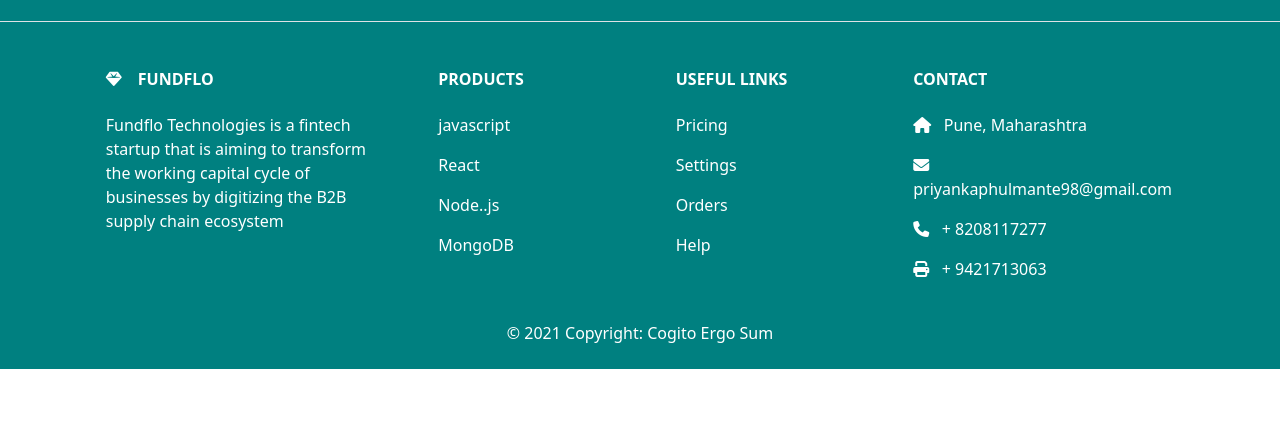
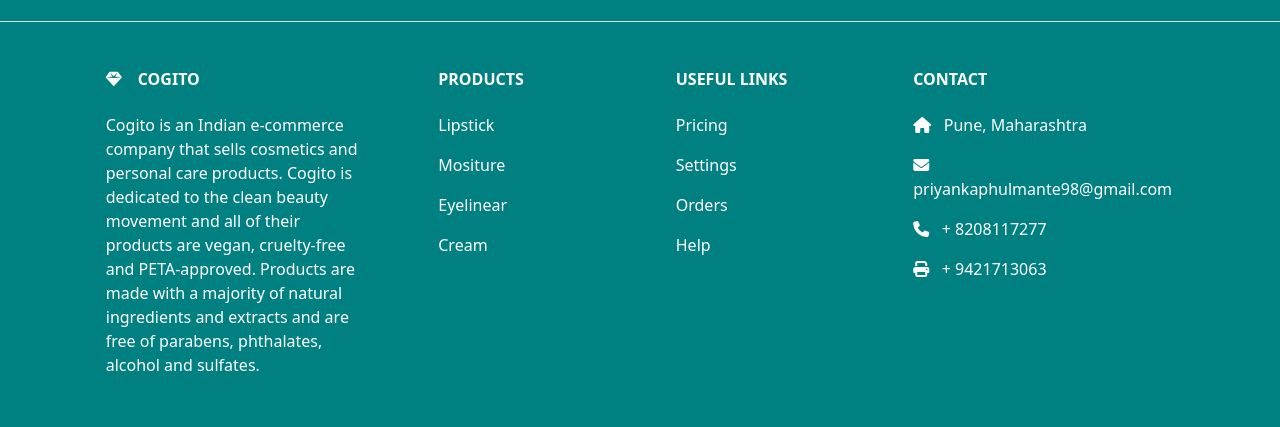
Before and after one commit to priyankaphulmante98/Cogito-E-commerce-website, a React (Create React App) app in the folder frontend/: page / in a window 1280 px wide. Shown: the part 777-1204 px from the top of the page. Before the commit the page ends 1146 px from the top, so only its background shows below. Built offline with nearby package versions, Linux system fonts and the light colour scheme; no server answers.

Commit message:
footer part updated

```diff
--- a/frontend/src/Components/Footer.jsx
+++ b/frontend/src/Components/Footer.jsx
@@ -41,33 +41,33 @@
             <MDBCol md='3' lg='4' xl='3' className='mx-auto mb-4'>
               <h6  style={{ color:"white" }} className='text-uppercase fw-bold mb-4'>
                 <MDBIcon  style={{ color:"white"  }} icon='gem' className='me-3' />
-                FUNDFLO
+                Cogito
               </h6>
               <p  style={{ color:"white" }}>
-              Fundflo Technologies is a fintech startup that is aiming to transform the working capital cycle of businesses by digitizing the B2B supply chain ecosystem
+              Cogito is an Indian e-commerce company that sells cosmetics and personal care products. Cogito is dedicated to the clean beauty movement and all of their products are vegan, cruelty-free and PETA-approved. Products are made with a majority of natural ingredients and extracts and are free of parabens, phthalates, alcohol and sulfates.
               </p>
             </MDBCol>
 
             <MDBCol  md='2' lg='2' xl='2' className='mx-auto mb-4'>
               <h6  style={{ color:"white" }} className='text-uppercase fw-bold mb-4'>Products</h6>
               <p>
-                <a  style={{ color:"white" , textDecoration:"none"}} href='#!' >
-                  javascript
+                <a  style={{ color:"white" , textDecoration:"none"}} href='/' >
+                  Lipstick
                 </a>
               </p>
               <p>
-                <a style={{ color:"white" , textDecoration:"none"}} href='#!'>
-                  React
+                <a style={{ color:"white" , textDecoration:"none"}} href='/'>
+                  Mositure
                 </a>
               </p>
               <p>
-                <a  style={{ color:"white" , textDecoration:"none"}} href='#!' >
-                 Node..js
+                <a  style={{ color:"white" , textDecoration:"none"}} href='/' >
+                 Eyelinear
                 </a>
               </p>
               <p>
-                <a style={{ color:"white" , textDecoration:"none"}} href='#!'>
-                 MongoDB
+                <a style={{ color:"white" , textDecoration:"none"}} href='/'>
+                 Cream
                 </a>
               </p>
             </MDBCol>
```
